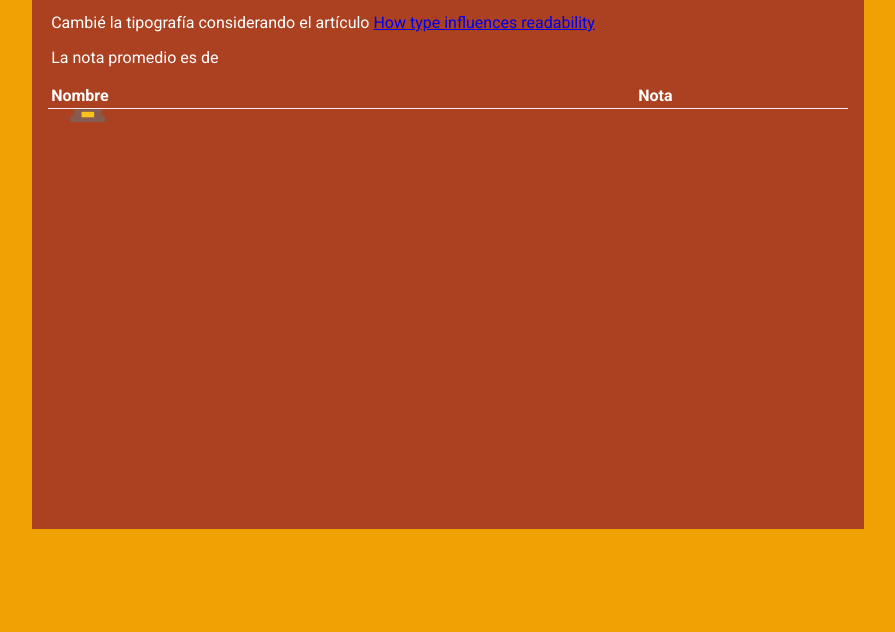
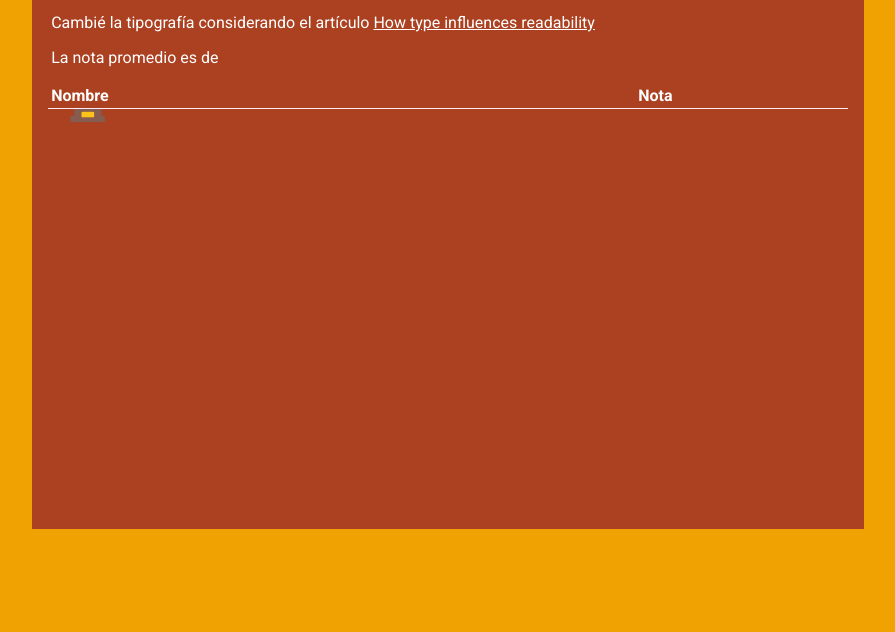
Before and after one commit to mjcorderob/calse10, a plain HTML site: page index.html in a window 1280 px wide. Shown: the part 168-800 px from the top of the page, without its empty margins (192-1087 px from the left). Drawn offline with Linux system fonts and the light colour scheme; no server answers.

Commit message:
Add files via upload

```diff
--- a/style.css
+++ b/style.css
@@ -24,12 +24,15 @@ p{
 	margin-left: 0.2rem;
 }
 
+a{
+	color: white;"
+}
 a:hover{
-	color: var(--colorDominante);
+	color: var(--colorPrincipal);
 	transition: color ease .1s;
 }
 a:visited{
-	color: var(--colorDominante);
+	color: var(--colorPrincipal);
 	transition: color ease .1s;
 }
 
```
